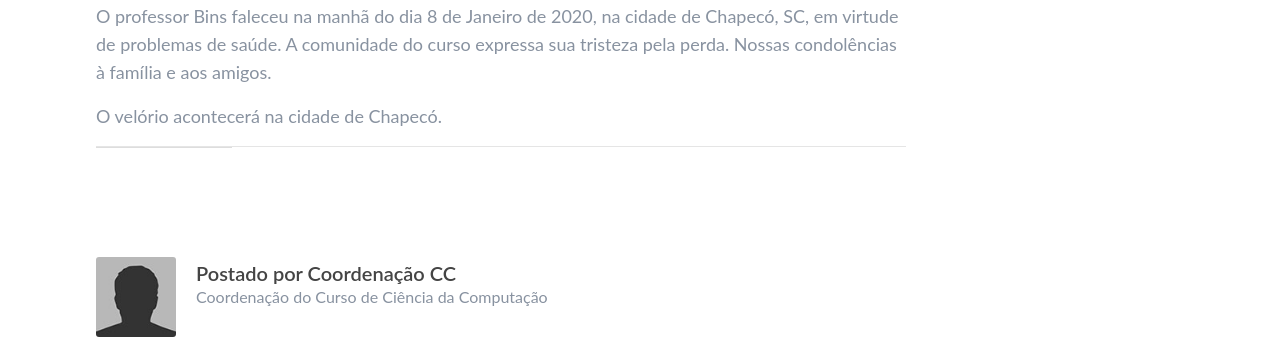
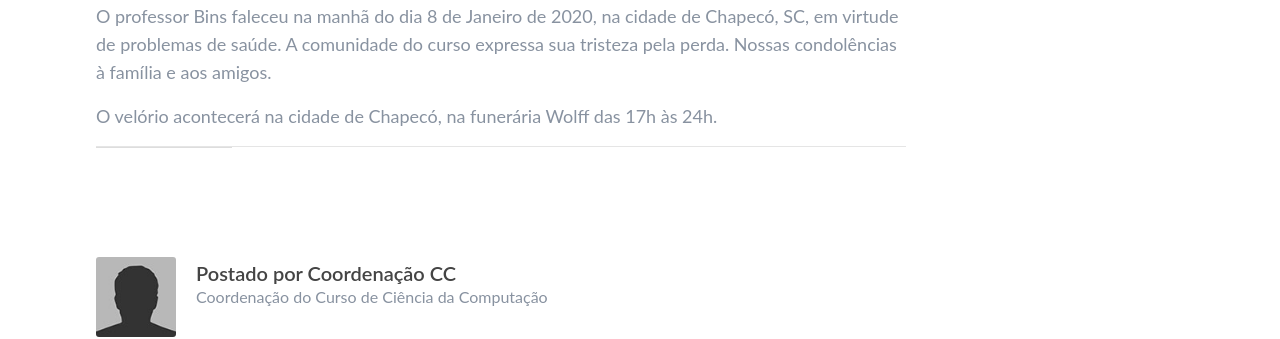
Before and after one commit to ccuffs/cc.uffs.edu.br, a Jekyll site: the page built from _posts/noticias/2020-01-08-nota-de-falecimento.md, in a window 1280 px wide. Shown: the part 843-1182 px from the top of the page. Built offline with Jekyll 4.4.1, drawn with Linux system fonts in a browser that asks for light colours.

Commit message:
Atualiza local do funeral

```diff
--- a/_posts/noticias/2020-01-08-nota-de-falecimento.md
+++ b/_posts/noticias/2020-01-08-nota-de-falecimento.md
@@ -15,4 +15,4 @@ O curso de Ciência da Computação, Campus Chapecó, comunica, com pesar, o fal
 
 O professor Bins faleceu na manhã do dia 8 de Janeiro de 2020, na cidade de Chapecó, SC, em virtude de problemas de saúde. A comunidade do curso expressa sua tristeza pela perda. Nossas condolências à família e aos amigos.
 
-O velório acontecerá na cidade de Chapecó.
+O velório acontecerá na cidade de Chapecó, na funerária Wolff das 17h às 24h.
```
